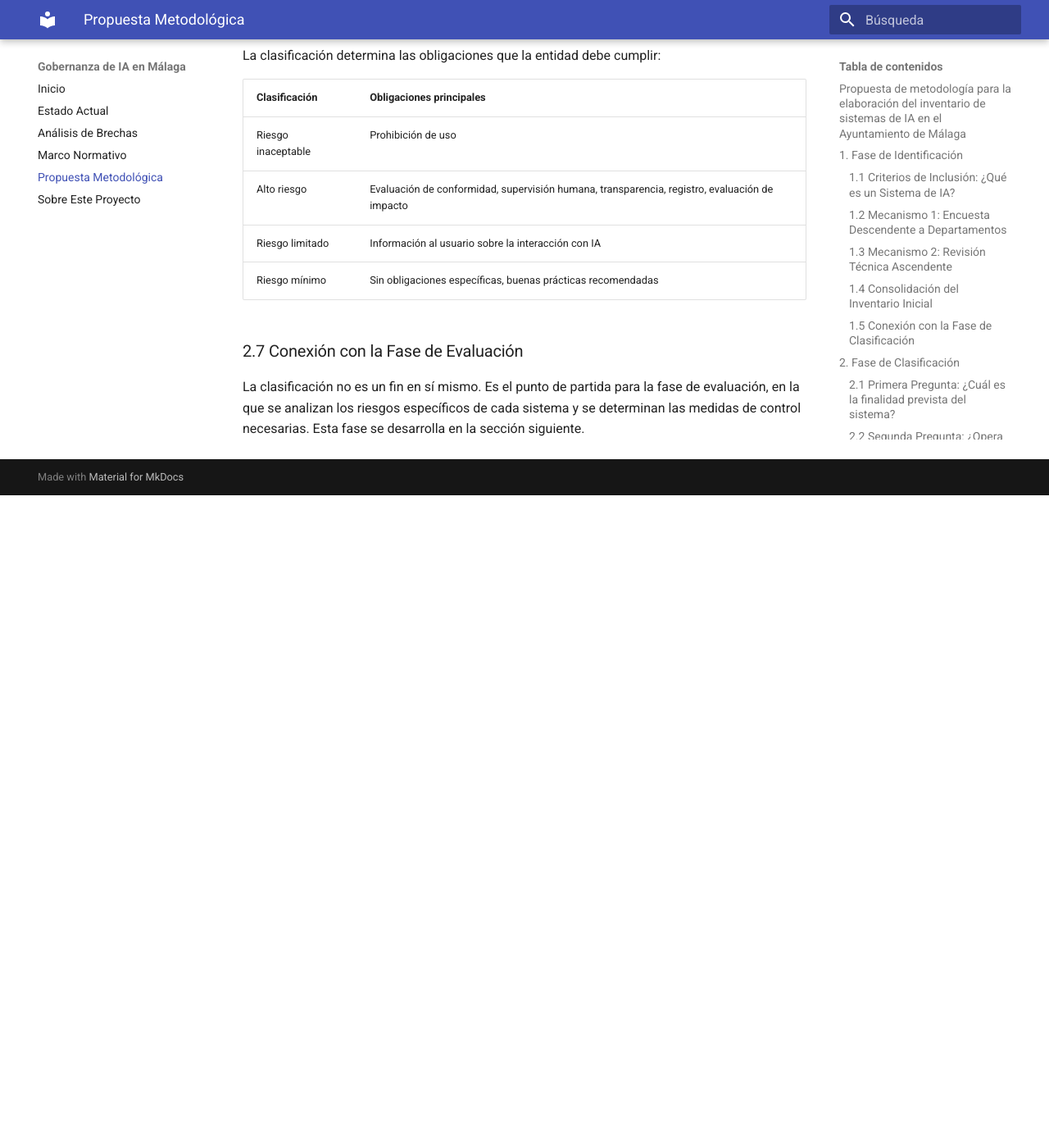
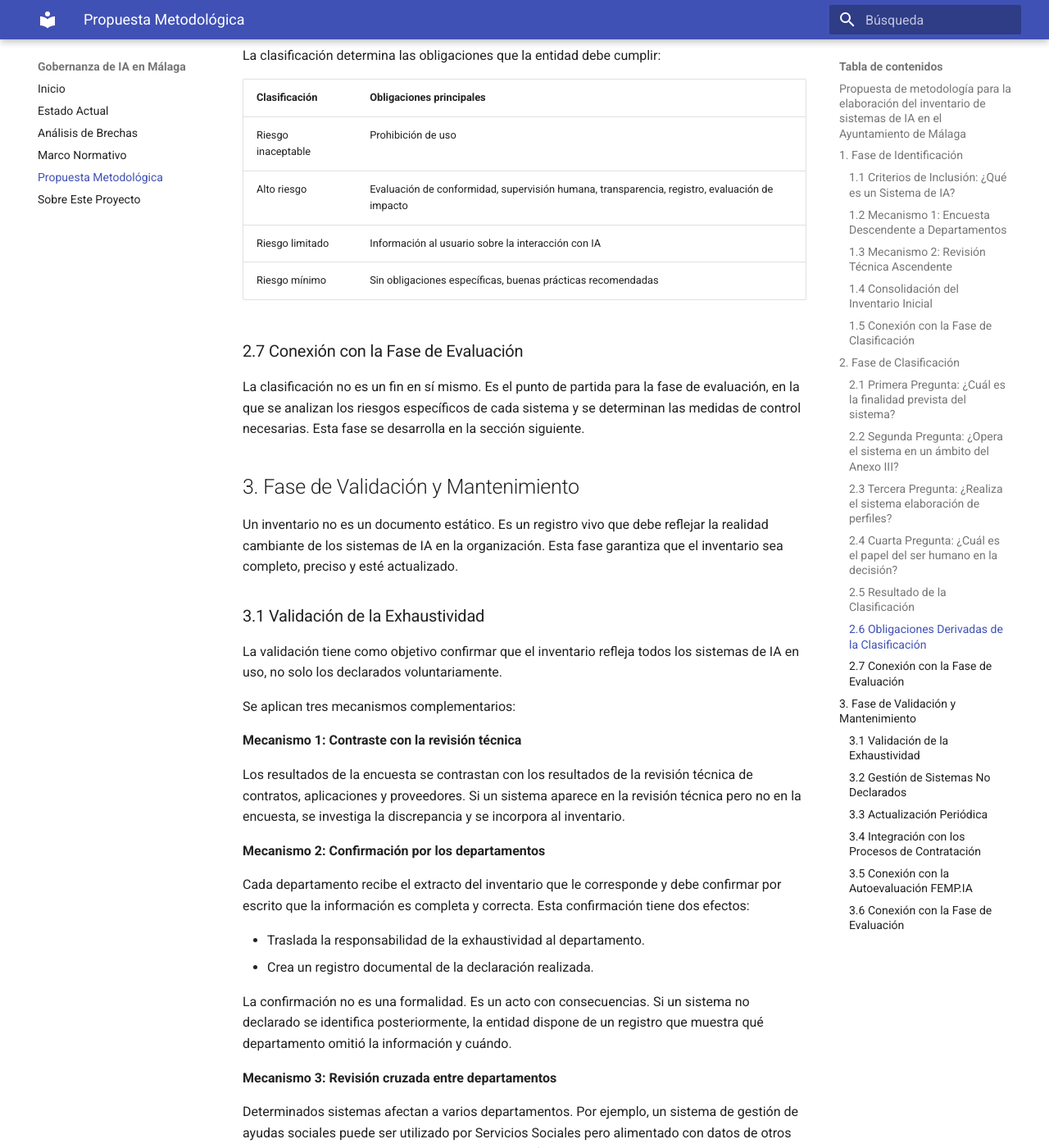
Before and after one commit to houda-benlemmouden/malaga-ai-governance, an MkDocs documentation site: the page built from docs/propuesta.md, in a window 1280 px wide and 1400 px high, scrolled down 5610 px. Shown: the whole window at 82% size. Built offline with MkDocs 1.6.1 and Material for MkDocs 9.7.7, drawn with Linux system fonts in a browser that asks for light colours; before the commit the page ends 6214 px from its top, so only the background shows below that; some of the changed text lies outside the part shown.

Commit message:
parte 3 propuesta

```diff
--- a/docs/propuesta.md
+++ b/docs/propuesta.md
@@ -160,3 +160,71 @@ La clasificación determina las obligaciones que la entidad debe cumplir:
 ### 2.7 Conexión con la Fase de Evaluación
 
 La clasificación no es un fin en sí mismo. Es el punto de partida para la fase de evaluación, en la que se analizan los riesgos específicos de cada sistema y se determinan las medidas de control necesarias. Esta fase se desarrolla en la sección siguiente.
+
+## 3. Fase de Validación y Mantenimiento
+
+Un inventario no es un documento estático. Es un registro vivo que debe reflejar la realidad cambiante de los sistemas de IA en la organización. Esta fase garantiza que el inventario sea completo, preciso y esté actualizado.
+
+### 3.1 Validación de la Exhaustividad
+
+La validación tiene como objetivo confirmar que el inventario refleja todos los sistemas de IA en uso, no solo los declarados voluntariamente.
+
+Se aplican tres mecanismos complementarios:
+
+**Mecanismo 1: Contraste con la revisión técnica**
+
+Los resultados de la encuesta se contrastan con los resultados de la revisión técnica de contratos, aplicaciones y proveedores. Si un sistema aparece en la revisión técnica pero no en la encuesta, se investiga la discrepancia y se incorpora al inventario.
+
+**Mecanismo 2: Confirmación por los departamentos**
+
+Cada departamento recibe el extracto del inventario que le corresponde y debe confirmar por escrito que la información es completa y correcta. Esta confirmación tiene dos efectos:
+
+- Traslada la responsabilidad de la exhaustividad al departamento.
+- Crea un registro documental de la declaración realizada.
+
+La confirmación no es una formalidad. Es un acto con consecuencias. Si un sistema no declarado se identifica posteriormente, la entidad dispone de un registro que muestra qué departamento omitió la información y cuándo.
+
+**Mecanismo 3: Revisión cruzada entre departamentos**
+
+Determinados sistemas afectan a varios departamentos. Por ejemplo, un sistema de gestión de ayudas sociales puede ser utilizado por Servicios Sociales pero alimentado con datos de otros departamentos. La revisión cruzada permite identificar sistemas que ningún departamento considera propios pero que están en uso.
+
+### 3.2 Gestión de Sistemas No Declarados
+
+Cuando se identifica un sistema de IA que no fue declarado en la encuesta inicial, se activa el siguiente procedimiento:
+
+1. **Registro del sistema** en el inventario con la marca de "identificado en validación".
+2. **Notificación al departamento** correspondiente, solicitando información funcional y confirmación.
+3. **Análisis de la causa** de la omisión: desconocimiento, adquisición descentralizada, cambio de proveedor, u otras causas.
+4. **Incorporación al ciclo de clasificación** conforme a la sección 2.
+
+Este procedimiento no tiene carácter sancionador. Su finalidad es corregir el inventario, no penalizar al departamento. No obstante, la reiteración de omisiones en un mismo departamento puede dar lugar a acciones de formación o de control interno.
+
+### 3.3 Actualización Periódica
+
+El inventario se actualiza conforme a tres ciclos:
+
+| Ciclo | Frecuencia | Contenido |
+|-------|------------|-----------|
+| Ciclo ordinario | Trimestral | Incorporación de nuevos sistemas, actualización de estados, revisión de sistemas en desarrollo |
+| Ciclo de revisión | Anual | Revisión completa del inventario, reclasificación de sistemas, actualización de evaluaciones |
+| Ciclo extraordinario | Cuando ocurra | Incorporación de sistemas adquiridos de urgencia, cambios normativos, incidentes relevantes |
+
+### 3.4 Integración con los Procesos de Contratación
+
+Para evitar que nuevos sistemas de IA se incorporen sin conocimiento de la unidad de gobernanza, se establece la siguiente medida:
+
+- **Criterio de inclusión en contratación**: todo contrato de adquisición de software o servicios tecnológicos debe incluir una declaración del proveedor sobre la presencia de componentes de IA.
+- **Revisión previa**: la unidad de gobernanza de IA revisa los contratos que incluyan componentes de IA antes de su formalización.
+- **Registro automático**: los sistemas identificados en contratación se incorporan al inventario desde su fase de diseño.
+
+Esta integración convierte la contratación en una fuente sistemática de identificación, en lugar de depender exclusivamente de la declaración de los departamentos.
+
+### 3.5 Conexión con la Autoevaluación FEMP.IA
+
+El inventario es un insumo para la autoevaluación de madurez prevista en la metodología FEMP.IA. Los datos del inventario permiten responder a las preguntas del formulario de madurez directiva en los bloques de gobernanza, ética y resultados.
+
+La autoevaluación, a su vez, identifica áreas de mejora que se incorporan al plan de mejora previsto en la Declaración de Málaga.
+
+### 3.6 Conexión con la Fase de Evaluación
+
+Una vez validado y actualizado el inventario, cada sistema de alto riesgo se somete a la fase de evaluación, en la que se analizan los riesgos específicos y se determinan las medidas de control necesarias. Esta fase se desarrolla en la sección siguiente.
```
